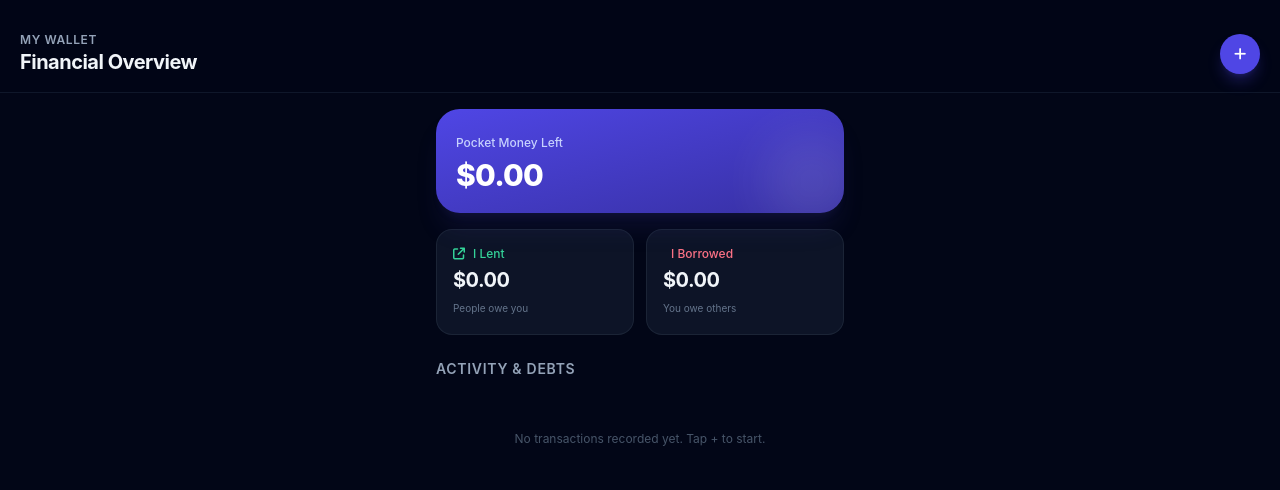
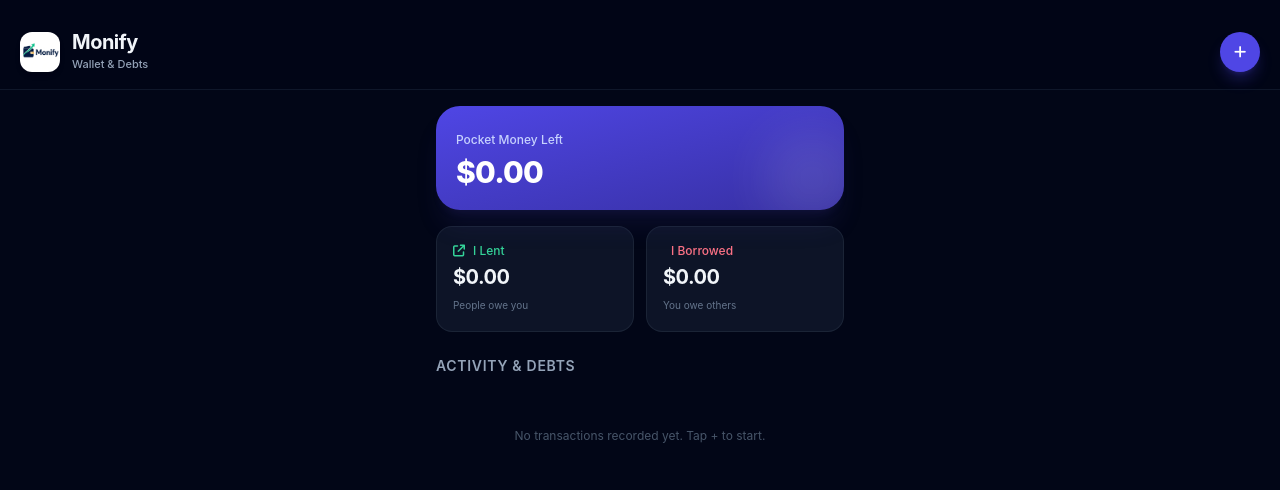
Before and after one commit to nawafadil05-creator/monify, a plain HTML site: page index.html in a window 1280 px wide. Drawn offline with nearby package versions, Linux system fonts and the light colour scheme.

Commit message:
logo added

```diff
--- a/index.html
+++ b/index.html
@@ -3,7 +3,13 @@
 <head>
 
 
-    <link rel="manifest" href="manifest.json" />
+<link rel="manifest" href="manifest.json" />
+
+<!-- App Icon for iPhone Home Screen -->
+<link rel="apple-touch-icon" href="icon.png" />
+
+<!-- App Icon for Browser Tab -->
+<link rel="icon" type="image/png" href="icon.png" />
 
 
   <meta charset="UTF-8" />
@@ -23,10 +29,14 @@
 
   <!-- Header -->
   <header class="pt-8 pb-4 px-5 flex justify-between items-center sticky top-0 bg-slate-950/80 backdrop-blur-md z-10 border-b border-slate-900">
-    <div>
-      <p class="text-xs font-semibold text-slate-400 uppercase tracking-wider">My Wallet</p>
-      <h1 class="text-xl font-bold tracking-tight">Financial Overview</h1>
-    </div>
+   <!-- NEW HEADER WITH LOGO -->
+<div class="flex items-center space-x-3">
+  <img src="icon.png" alt="Logo" class="w-10 h-10 rounded-xl object-cover shadow-md" />
+  <div>
+    <h1 class="text-xl font-bold tracking-tight leading-none">Monify</h1>
+    <p class="text-[11px] font-medium text-slate-400 mt-1">Wallet & Debts</p>
+  </div>
+</div>
     <button onclick="openModal()" class="w-10 h-10 rounded-full bg-indigo-600 hover:bg-indigo-500 flex items-center justify-center text-white shadow-lg shadow-indigo-600/30 transition">
       <i class="fa-solid fa-plus text-sm"></i>
     </button>
```
Also changed, not shown: icon.png (added), manifest.json.
